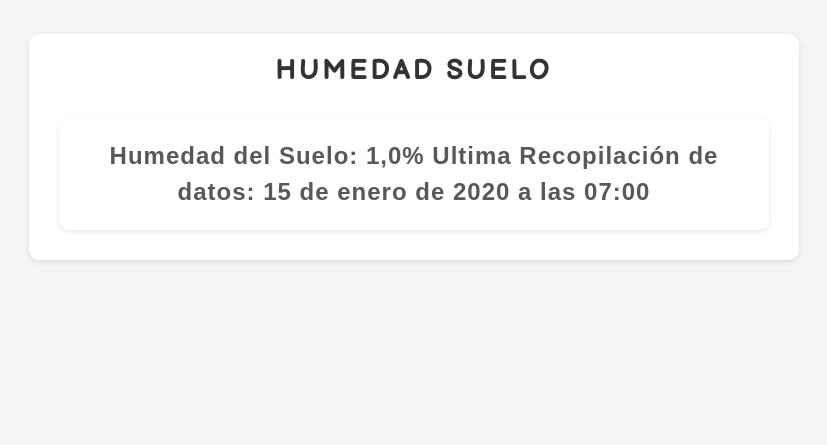
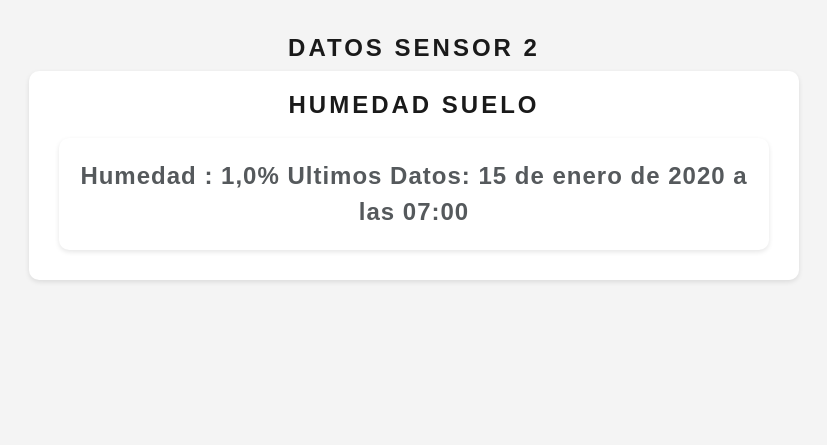
Before and after one commit to andresluarte/agrosmartiot_postgresql, a Django app: page /tiemporealsoil/ in a window 1280 px wide. Shown: the part 106-551 px from the top of the page, without its empty margins (226-1053 px from the left). Run offline with Django 4.2, Linux system fonts and the light colour scheme; tables that the repository leaves empty hold one stand-in row (values such as "Sample post"); some libraries are stand-ins or nearby versions.

Commit message:
cambios fuente en tiempo real4

```diff
--- a/agrosmartiotweb/templates/agrosmart/tiemporealsoil.html
+++ b/agrosmartiotweb/templates/agrosmart/tiemporealsoil.html
@@ -71,15 +71,16 @@
 </head>
 <body>
     <div class="container">
-
+        <h3>Datos Sensor 2  </h3>
         {% if latest_data %}
             <div class="section">
-                <h2>Humedad Suelo</h2>
+                <h3>Humedad Suelo</h3>
                 <div class="data">
 
                     <div>
-                        <strong>Humedad del Suelo:</strong> <span>{{ latest_data.humiditysoil }}%</span>
-                        <strong>Ultima Recopilación de datos:</strong> <span>{{ latest_data.timestamp }}</span>
+                        <strong>Humedad :</strong> <span>{{ latest_data.humiditysoil }}%</span>
+
+                        <strong>Ultimos Datos:</strong> <span>{{ latest_data.timestamp }}</span>
                     </div>
                 </div>
             </div>
```
